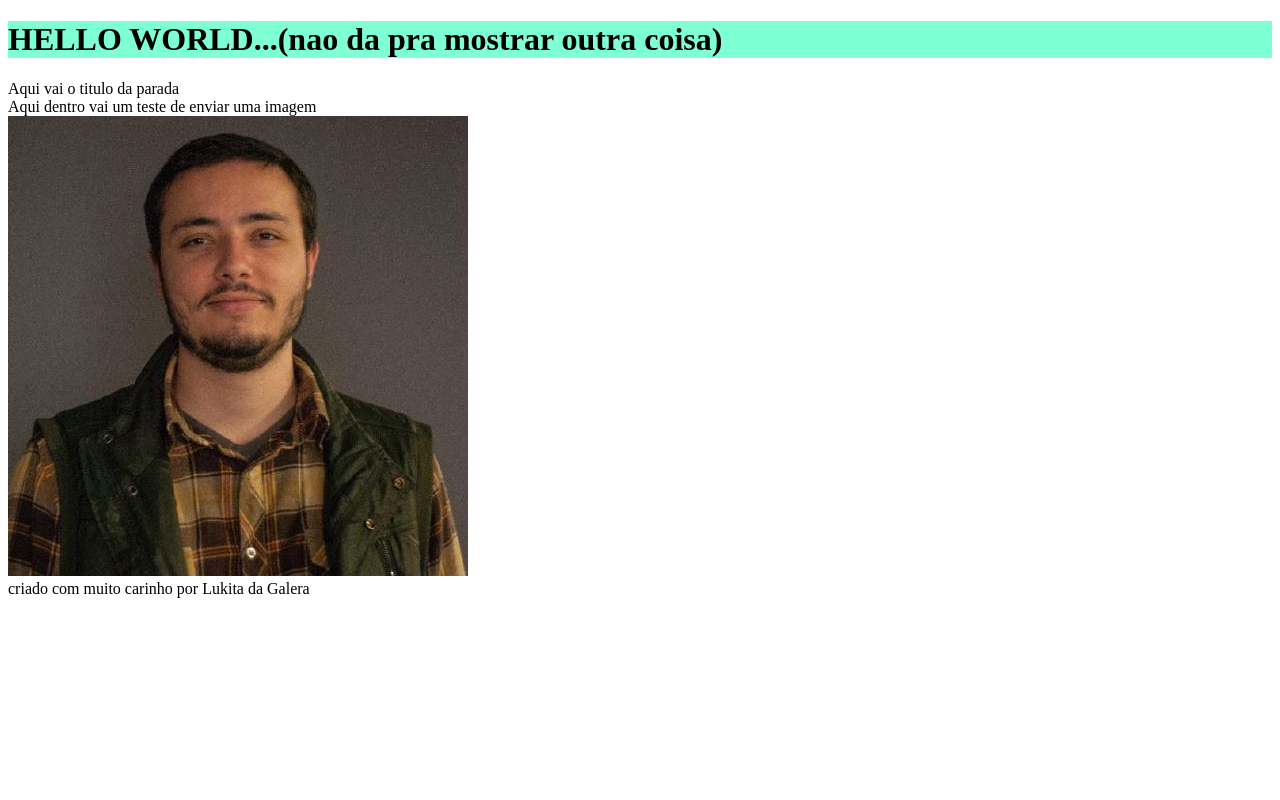
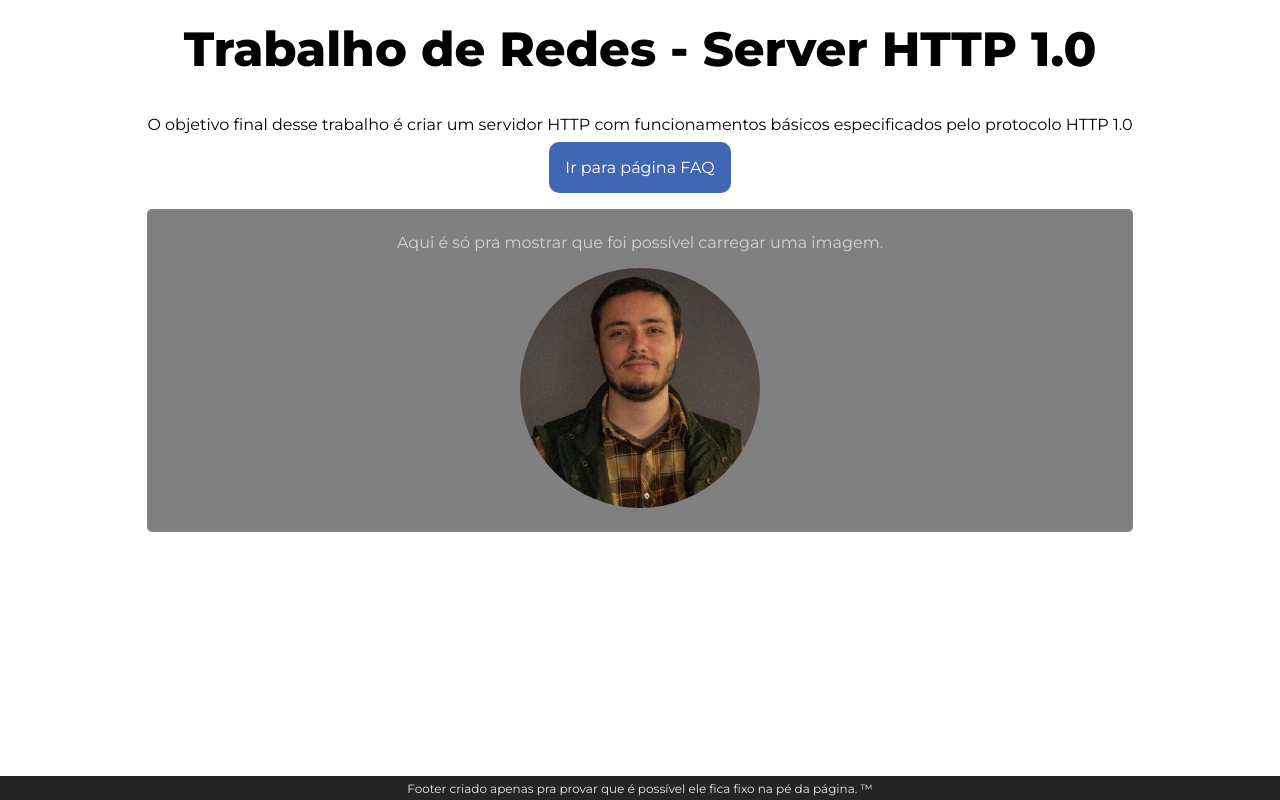
Before and after one commit to LucasBeneti/serverhttp10, a plain HTML site: page src/index.html in a window 1280 px wide. Drawn offline with Linux system fonts and the light colour scheme.

Commit message:
primeiro commit

```diff
--- a/src/index.html
+++ b/src/index.html
@@ -5,21 +5,36 @@
     <meta http-equiv="X-UA-Compatible" content="IE=edge" />
     <meta name="viewport" content="width=device-width, initial-scale=1.0" />
     <link rel="stylesheet" type="text/css" href="styles.css" media="screen" />
-    <title>Inicio</title>
+    <link rel="preconnect" href="https://fonts.gstatic.com" />
+    <link
+      href="https://fonts.googleapis.com/css2?family=Montserrat:ital,wght@0,300;0,400;0,600;0,800;1,300&display=swap"
+      rel="stylesheet"
+    />
+    <title>Página inicial</title>
   </head>
   <body>
-    <head>
-      <h1>HELLO WORLD...(nao da pra mostrar outra coisa)</h1>
-    </head>
-    <main>
-      <head>
-        Aqui vai o titulo da parada
-      </head>
-      <section>
-        <div>Aqui dentro vai um teste de enviar uma imagem</div>
-        <img src="images/lucasAvatar.jpeg" alt="foto minha" />
+    <div class="grid-container">
+      <section class="header">
+        <h1>Trabalho de Redes - Server HTTP 1.0</h1>
       </section>
-    </main>
-    <footer>criado com muito carinho por Lukita da Galera</footer>
+
+      <section class="mainContainer">
+        <div class="mainText">
+          O objetivo final desse trabalho é criar um servidor HTTP com
+          funcionamentos básicos especificados pelo protocolo HTTP 1.0
+          <a href="/faq.html">Ir para página FAQ</a>
+        </div>
+        <div class="avatar">
+          <span style="color: rgb(210, 210, 210)"
+            >Aqui é só pra mostrar que foi possível carregar uma imagem.</span
+          >
+          <img src="images/lucasAvatar.jpeg" alt="foto minha" />
+        </div>
+      </section>
+      <footer class="footer">
+        Footer criado apenas pra provar que é possível ele fica fixo na pé da
+        página. ™
+      </footer>
+    </div>
   </body>
 </html>
--- a/src/styles.css
+++ b/src/styles.css
@@ -1,3 +1,120 @@
-h1 {
-  background-color: aquamarine;
+html,
+head,
+body {
+  margin: 0;
+  padding: 0;
+  box-sizing: border-box;
+
+  font-family: "Montserrat", sans-serif;
+  height: 100%;
+  width: 100%;
 }
+
+body {
+  display: flex;
+  flex-direction: column;
+  justify-content: center;
+  align-items: center;
+}
+
+.header {
+  grid-area: header;
+  display: flex;
+  justify-content: center;
+  align-items: center;
+}
+
+.header > h1 {
+  font-size: 3em;
+  margin: 0;
+}
+
+.mainContainer {
+  grid-area: mainContainer;
+  justify-self: center;
+}
+
+.mainContainer > div {
+  display: flex;
+  justify-content: center;
+  align-items: center;
+
+  max-width: 80vw;
+}
+
+.footer {
+  grid-area: footer;
+  display: flex;
+  justify-content: center;
+  align-items: center;
+  height: 1em;
+  margin-top: auto;
+  bottom: 0;
+  padding: 0.5em 0;
+  font-size: 0.75em;
+  color: rgb(233, 233, 233);
+  background-color: #252525;
+}
+
+.grid-container {
+  display: grid;
+  grid-template-areas:
+    "header"
+    "mainContainer"
+    "mainContainer"
+    "mainContainer"
+    "mainContainer"
+    "mainContainer"
+    "footer";
+  height: 100%;
+  width: 100%;
+}
+
+.mainText {
+  padding: 1em 0;
+  display: flex;
+  flex-direction: column;
+}
+.avatar {
+  display: flex;
+  flex-direction: column;
+  justify-content: center;
+  align-items: center;
+  padding: 1.5em;
+  gap: 1em;
+  background-color: gray;
+  border-radius: 5px;
+}
+
+.avatar > img {
+  border-radius: 50%;
+  height: 15em;
+  width: auto;
+}
+
+.errorContent {
+  display: flex;
+  justify-content: center;
+  align-items: center;
+  flex-direction: column;
+}
+
+.error404 {
+  font-size: 10em;
+  font-weight: 800;
+}
+
+a {
+  display: block;
+  margin-top: 0.5em;
+  padding: 1em;
+  background-color: #4267b2;
+  border-radius: 10px;
+  color: rgb(255, 255, 255);
+  text-decoration: none;
+  transition: transform 0.2s;
+}
+
+a:hover {
+  transform: scale(1.03);
+}
```
Also changed, not shown: src/404.html (+17 -8 lines), src/faq.html (+5 -2 lines), 1 other file.
